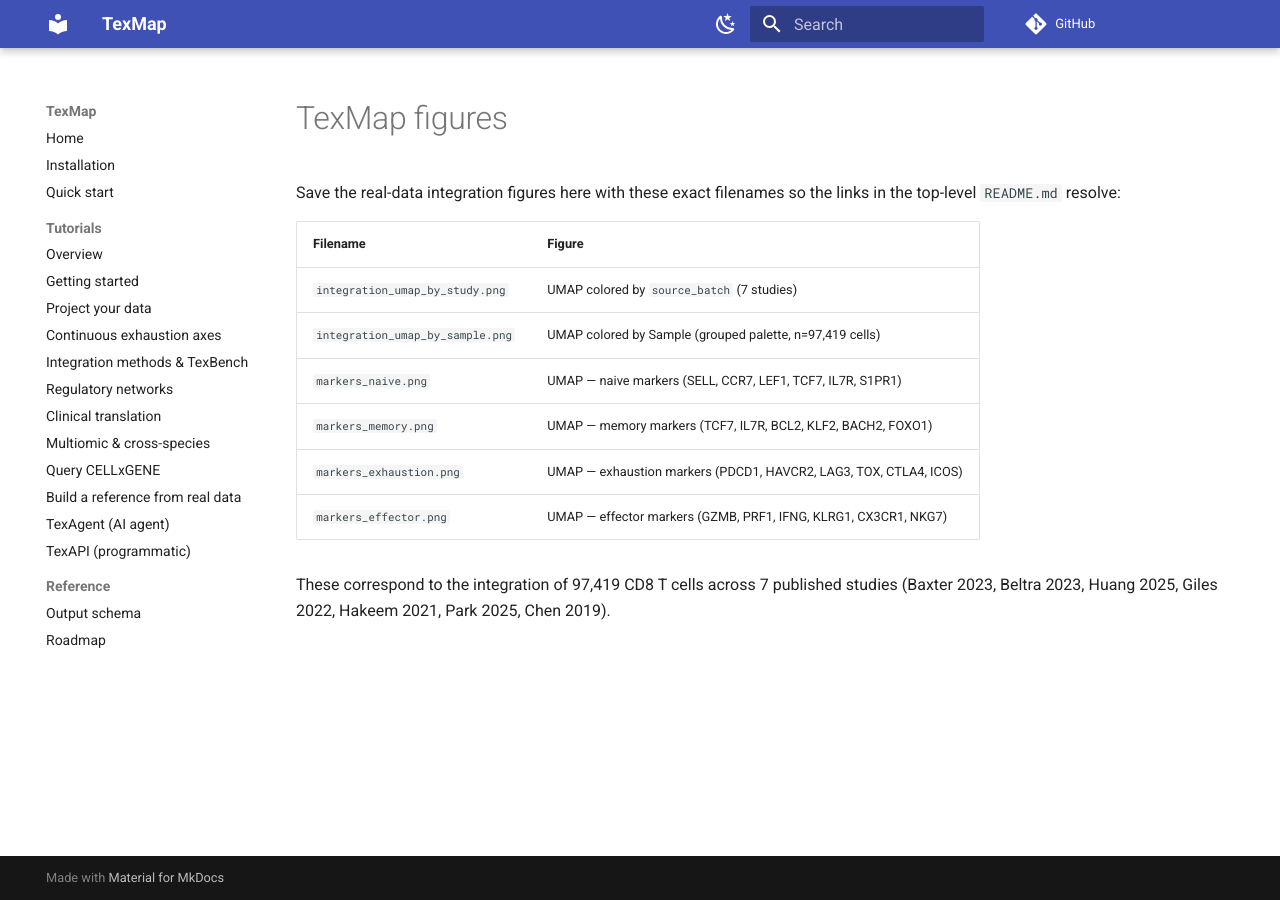
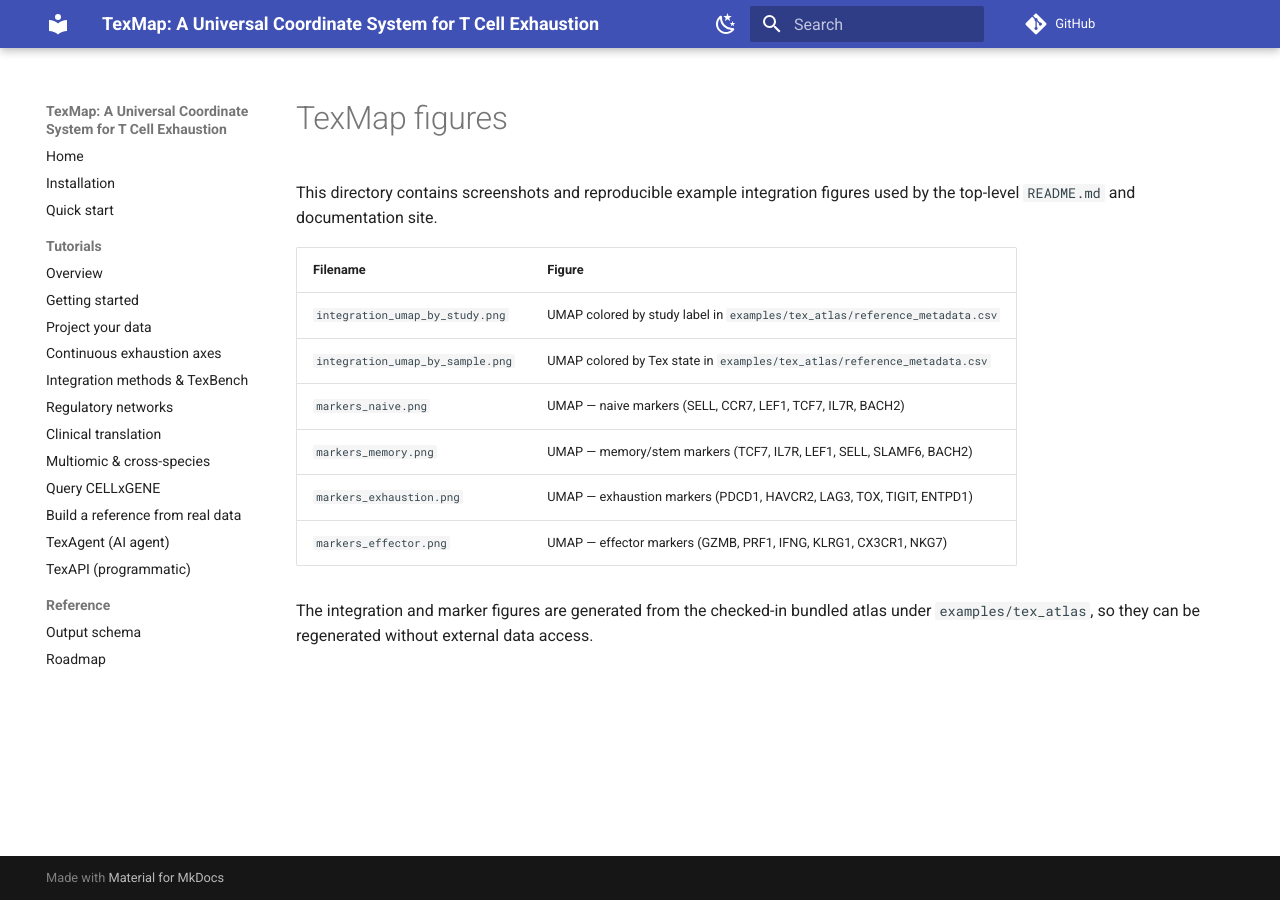
Before and after one commit to helenhuangmath/TexMap, an MkDocs documentation site: the page built from docs/figures/README.md, in a window 1280 px wide. Built offline with MkDocs 1.6.1 and Material for MkDocs 9.7.7, drawn with Linux system fonts in a browser that asks for light colours; comment, search, counter and statistics services are not loaded.

Commit message:
Update title and add integration figures

```diff
--- a/docs/figures/README.md
+++ b/docs/figures/README.md
@@ -1,16 +1,16 @@
 # TexMap figures
 
-Save the real-data integration figures here with these exact filenames so the links in the
-top-level `README.md` resolve:
+This directory contains screenshots and reproducible example integration figures used by
+the top-level `README.md` and documentation site.
 
 | Filename | Figure |
 | --- | --- |
-| `integration_umap_by_study.png` | UMAP colored by `source_batch` (7 studies) |
-| `integration_umap_by_sample.png` | UMAP colored by Sample (grouped palette, n=97,419 cells) |
-| `markers_naive.png` | UMAP — naive markers (SELL, CCR7, LEF1, TCF7, IL7R, S1PR1) |
-| `markers_memory.png` | UMAP — memory markers (TCF7, IL7R, BCL2, KLF2, BACH2, FOXO1) |
-| `markers_exhaustion.png` | UMAP — exhaustion markers (PDCD1, HAVCR2, LAG3, TOX, CTLA4, ICOS) |
+| `integration_umap_by_study.png` | UMAP colored by study label in `examples/tex_atlas/reference_metadata.csv` |
+| `integration_umap_by_sample.png` | UMAP colored by Tex state in `examples/tex_atlas/reference_metadata.csv` |
+| `markers_naive.png` | UMAP — naive markers (SELL, CCR7, LEF1, TCF7, IL7R, BACH2) |
+| `markers_memory.png` | UMAP — memory/stem markers (TCF7, IL7R, LEF1, SELL, SLAMF6, BACH2) |
+| `markers_exhaustion.png` | UMAP — exhaustion markers (PDCD1, HAVCR2, LAG3, TOX, TIGIT, ENTPD1) |
 | `markers_effector.png` | UMAP — effector markers (GZMB, PRF1, IFNG, KLRG1, CX3CR1, NKG7) |
 
-These correspond to the integration of 97,419 CD8 T cells across 7 published studies
-(Baxter 2023, Beltra 2023, Huang 2025, Giles 2022, Hakeem 2021, Park 2025, Chen 2019).
+The integration and marker figures are generated from the checked-in bundled atlas under
+`examples/tex_atlas`, so they can be regenerated without external data access.
--- a/docs/index.md
+++ b/docs/index.md
@@ -1,4 +1,4 @@
-# TexMap
+# TexMap: A Universal Coordinate System for T Cell Exhaustion
 
 **A universal coordinate system for T-cell exhaustion** — an open-source reference atlas and
 computational framework for projection, interpretation, and mechanistic discovery across
--- a/mkdocs.yml
+++ b/mkdocs.yml
@@ -1,7 +1,7 @@
-site_name: TexMap
+site_name: "TexMap: A Universal Coordinate System for T Cell Exhaustion"
 site_description: A universal coordinate system for T-cell exhaustion
 docs_dir: docs
-repo_url: https://github.com/your-org/TexMap
+repo_url: https://github.com/helenhuangmath/TexMap
 theme:
   name: material
   palette:
--- a/src/texmap/webapp/index.html
+++ b/src/texmap/webapp/index.html
@@ -3,7 +3,7 @@
 <head>
 <meta charset="utf-8" />
 <meta name="viewport" content="width=device-width, initial-scale=1" />
-<title>TexMap — CD8 Exhaustion Atlas</title>
+<title>TexMap: A Universal Coordinate System for T Cell Exhaustion</title>
 <link rel="stylesheet" href="/styles.css" />
 </head>
 <body>
```
Also changed, not shown: README.md (+11 -10 lines), docs/installation.md (+1 -1 lines), docs/figures/integration_umap_by_sample.png (added), docs/figures/integration_umap_by_study.png (added), docs/figures/markers_effector.png (added), docs/figures/markers_exhaustion.png (added), docs/figures/markers_memory.png (added), docs/figures/markers_naive.png (added).
